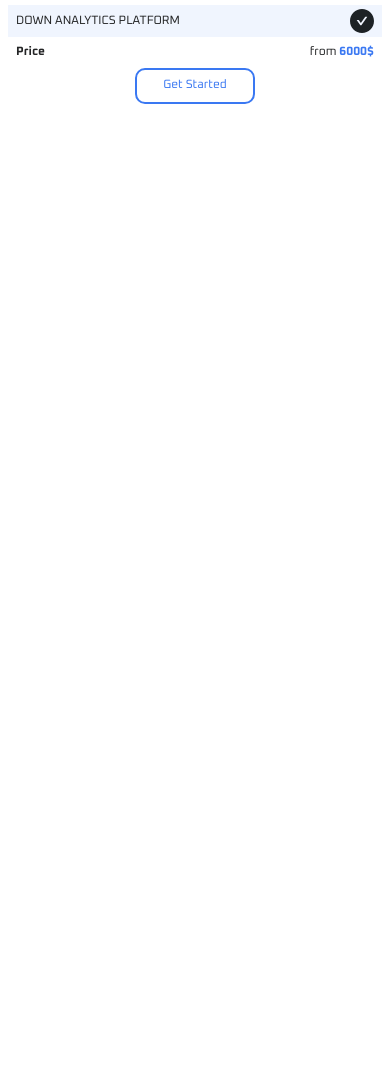
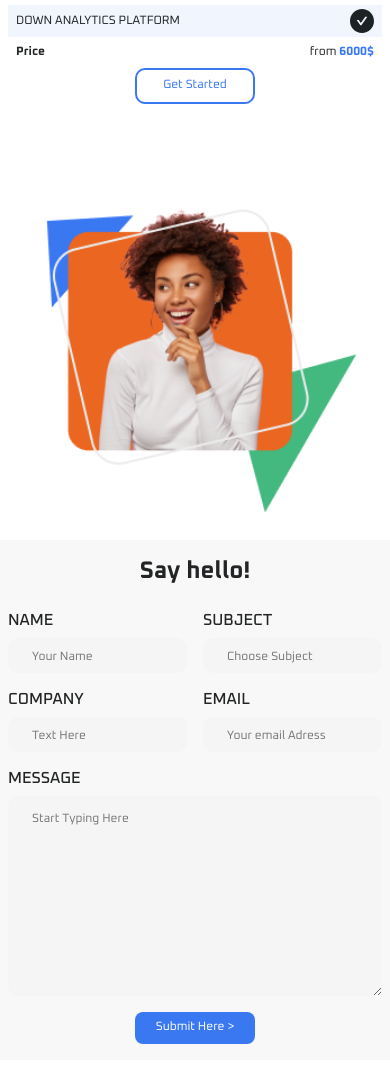
Before and after one commit to cosme7/WordPress_Solution, a plain HTML site: page index.html in a window 390 px wide. Shown: the part 4216-5298 px from the top of the page. Before the commit the page ends 4320 px from the top, so only its background shows below. Drawn offline with nearby package versions, Linux system fonts and the light colour scheme.

Commit message:
Main 4º Container + Responsive 100%

```diff
--- a/index.html
+++ b/index.html
@@ -399,6 +399,27 @@
                 </div>
             </div>
         </section>
+
+        <section class="contact--container">
+            <img class="contact_img" src="./Assets/main C04_01.png" alt="male">
+            <img class="contact_img contact_mobile" src="./Assets/header_02 MOBILE.png" alt="woman">
+            <form class="contact-form">
+                <fieldset class="field-contact">
+                    <legend class="contact_leg">Say hello!</legend>
+                    <label class="contact_label" for="name">Name</label>
+                    <label class="contact_label" for="subject">Subject</label>
+                    <input class="contact_input" id="name" type="text" name="name" placeholder="Your Name">
+                    <input class="contact_input" id="subject" type="text" name="name" placeholder="Choose Subject">
+                    <label class="contact_label" for="company">Company</label>
+                    <label class="contact_label" for="email">Email</label>
+                    <input class="contact_input" id="company" type="text" name="name" placeholder="Text Here">
+                    <input class="contact_input" id="email" type="email" name="email" placeholder="Your email Adress">
+                    <label class="contact_label" for="contact_area">Message</label>
+                    <textarea class="contact_text" name="contact_area" id="contact_area" cols="20" rows="10" placeholder="Start Typing Here"></textarea>
+                    <input class="contact_btn" type="submit" value="Submit Here >">
+                </fieldset>
+            </form>
+        </section>
     </main>
 
     <script src="script.js"></script>
--- a/style.css
+++ b/style.css
@@ -46,7 +46,7 @@ body {
   --bg-btn: #000000;
   /*  */
   --bg-input: #F5F5F5;
-  --bg-input-border: #A6A6A6;
+  --bg-input-mobile: #F8F8F8;
 }
 
 img, picture{
@@ -836,3 +836,128 @@ img, picture{
     display: flex;
   }
 }
+
+/** MAIN 4º CONTAINER */
+
+.contact--container{
+  width: 85%;
+  margin: 0 auto;
+  padding-block: var(--spacer-xbg);
+  display: grid;
+  grid-template-columns: repeat(2, 1fr);
+  align-items: center;
+}
+
+.contact_img{
+  width: 100%;
+  display: block;
+}
+
+.contact_mobile{
+  display: none;
+}
+
+.contact-form{
+  width: 100%;
+}
+
+.field-contact{
+  display: grid;
+  grid-template-columns: repeat(2, 1fr);
+  column-gap: clamp(1rem, 3vw, 3.2rem);
+  border: none;
+}
+
+.contact_leg{
+  margin-bottom: clamp(1rem, 4vw, 4.5rem);
+  font-size: clamp(1.5rem, 3vw, 3.5rem);
+  font-family: var(--ff-primary);
+  font-weight: var(--fw-700);
+  color: var(--clr-dark);
+}
+
+.contact_label{
+  margin-bottom: clamp(0.5rem, 1.2vw, 1.7rem);
+  font-size: clamp(1rem, 1.4vw, 1.7rem);
+  font-family: var(--ff-primary);
+  font-weight: var(--fw-500);
+  color: var(--clr-dark);
+  text-transform: uppercase;
+}
+
+.contact_input{
+  width: 100%;
+  height: clamp(35px, 4vw, 60px);
+  margin-bottom: clamp(1rem, 1.5vw, 1.8rem);
+  padding-inline-start: var(--spacer-xsm);
+  border-radius: 10px;
+  font-size: clamp(1rem, 1.4vw, 1.7rem);
+  font-family: var(--ff-primary);
+  font-weight: var(--fw-500);
+  color: var(--clr-dark);
+  background-color: var(--bg-input);
+  border: none;
+}
+
+.contact_text{
+  grid-area: 6 / 2 span;
+  padding-inline-start: var(--spacer-xsm);
+  margin-bottom: clamp(1rem, 2vw, 2.3rem);
+  border-radius: 10px;
+  font-size: clamp(1rem, 1.4vw, 1.7rem);
+  font-family: var(--ff-primary);
+  font-weight: var(--fw-500);
+  color: var(--clr-dark);
+  background-color: var(--bg-input);
+  border: none;
+}
+
+.contact_input::placeholder,
+.contact_text::placeholder{
+  padding: var(--spacer-sm) 0 0 var(--spacer-sm);
+  font-size: clamp(0.75rem, 1.2vw, 1.4rem);
+  font-family: var(--ff-primary);
+  font-weight: var(--fw-400);
+  color: var(--clr-dark);
+  opacity: 0.6;
+}
+
+.contact_btn{
+  grid-area: 7 / 2 span;
+  justify-self: center;
+  width: clamp(120px, 11vw, 11.5rem);
+  padding-block: 0.7em;
+  border-radius: 8px;
+  font-size: clamp(0.75rem, 1vw, 1.2rem);
+  font-family: var(--ff-primary);
+  font-weight: var(--fw-400);
+  background-color: var(--bg-accent);
+  color: var(--clr-light);
+  cursor: pointer;
+  border: none;
+}
+
+@media (max-width: 48em){
+  .contact--container{
+    width: 100%;
+    padding-block: var(--spacer-bg);
+    grid-template-columns: 1fr;
+  }
+
+  .contact_img{
+    display: none;
+  }
+
+  .contact_mobile{
+    display: block;
+  }
+
+  .contact-form{
+    padding: var(--spacer-sm) var(--spacer-xsm);
+    background-color: var(--bg-input-mobile);
+  }
+
+  .contact_leg{
+    margin: 0 auto 1.5rem;
+  }
+}
```
